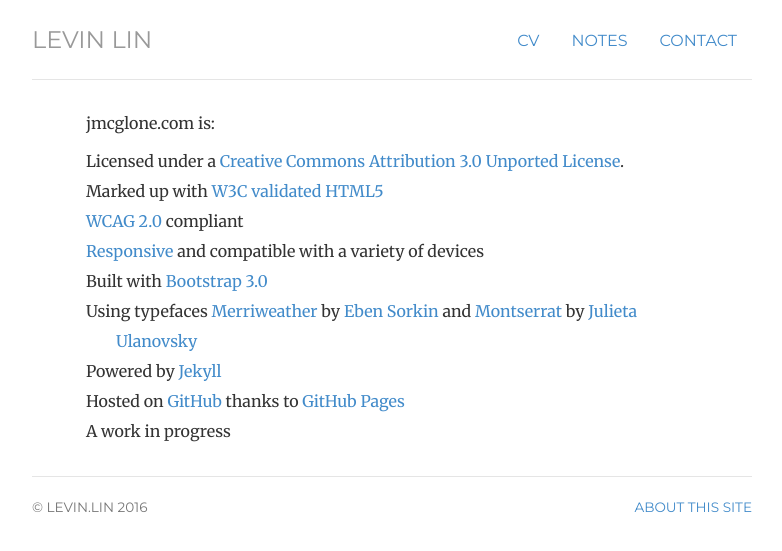
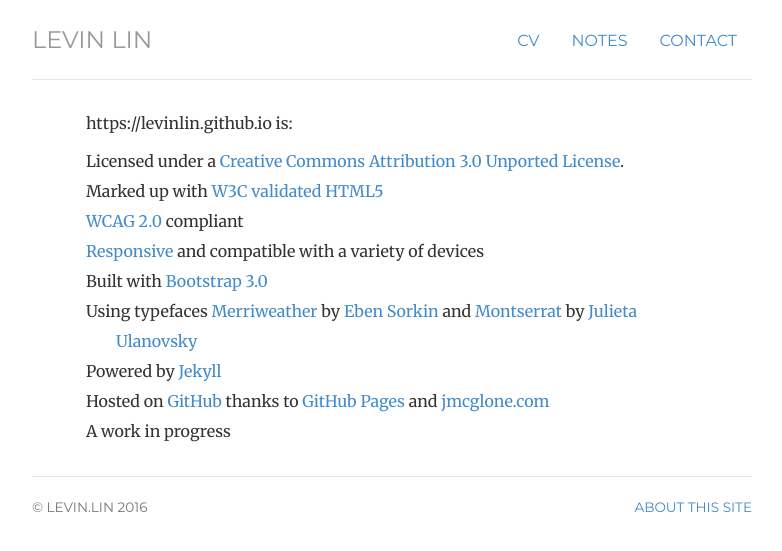
Before and after one commit to LevinLin/LevinLin.github.io, a Jekyll site: the page built from about/index.html, in a window 1280 px wide. Shown: the top 551 px of the page, without its empty margins (248-1030 px from the left). Built offline with Jekyll 4.4.1, drawn with Linux system fonts in a browser that asks for light colours; part of the change alters nothing that is shown.

Commit message:
update about

```diff
--- a/about/index.html
+++ b/about/index.html
@@ -1,12 +1,12 @@
 ---
 layout: default
 title: About This Site
-description: Credits and information about the website jmcglone.com, the personal website for Jonathan McGlone, a Librarian, Front-End Developer, Digital Publisher, Project Manager, Music Enthusiast, and Web Noodler living and working in Michigan.
+description: Credits and information about the website https://levinlin.github.io, the personal website for Levin Lin (林立明), a Web Back-End Developer living and working in Michigan.
 ---
 
   <div class="about">
 
-    <p>jmcglone.com is:</p>
+    <p>https://levinlin.github.io is:</p>
 
       <ul class="list-unstyled">
         <li>Licensed under a <a rel="license" href="http://creativecommons.org/licenses/by/3.0/deed.en_US">Creative Commons Attribution 3.0 Unported License</a>. </li>
@@ -16,7 +16,7 @@ description: Credits and information about the website jmcglone.com, the persona
         <li>Built with <a href="http://getbootstrap.com/" title="Bootstrap 3.0">Bootstrap 3.0</a></li>
         <li>Using typefaces <a href="http://www.google.com/fonts/specimen/Merriweather" title ="Merriweather">Merriweather</a> by <a href="https://plus.google.com/106288796449831139244/about" title="Eben Sorkin">Eben Sorkin</a> and <a href="http://www.google.com/fonts/specimen/Montserrat" title="Montserrat">Montserrat</a> by <a href="http://www.zkysky.com.ar/" title="ZkySky Design">Julieta Ulanovsky</a></li>
         <li>Powered by <a href="http://jekyllrb.com/" title="Jekyll">Jekyll</a></li>
-        <li>Hosted on <a href="http://github.com/jmcglone/jmcglone.github.io" title="This site hosted on GitHub">GitHub</a> thanks to <a href="http://pages.github.com/" title="GitHub Pages">GitHub Pages</a></li>
+        <li>Hosted on <a href="https://github.com/LevinLin/LevinLin.github.io" title="This site hosted on GitHub">GitHub</a> thanks to <a href="http://pages.github.com/" title="GitHub Pages">GitHub Pages</a> and <a href="jmcglone.com" title="jmcglone.com">jmcglone.com</a></li>
         <li>A work in progress</li>
       </ul>
 
```
